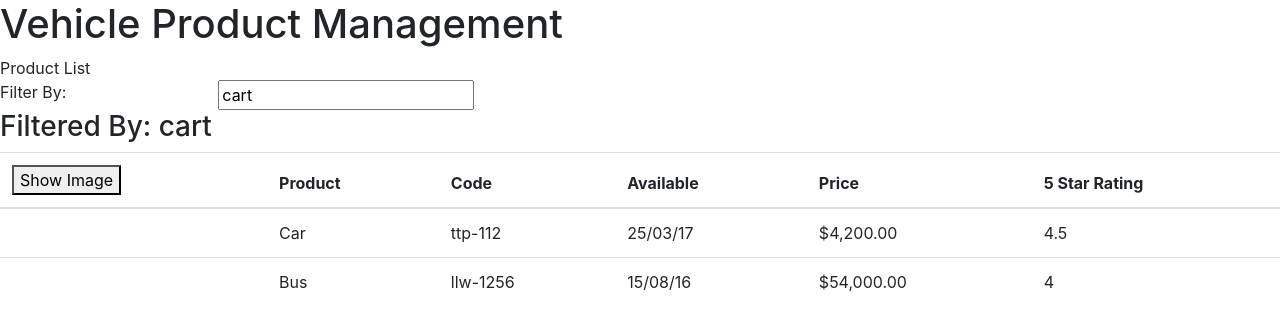
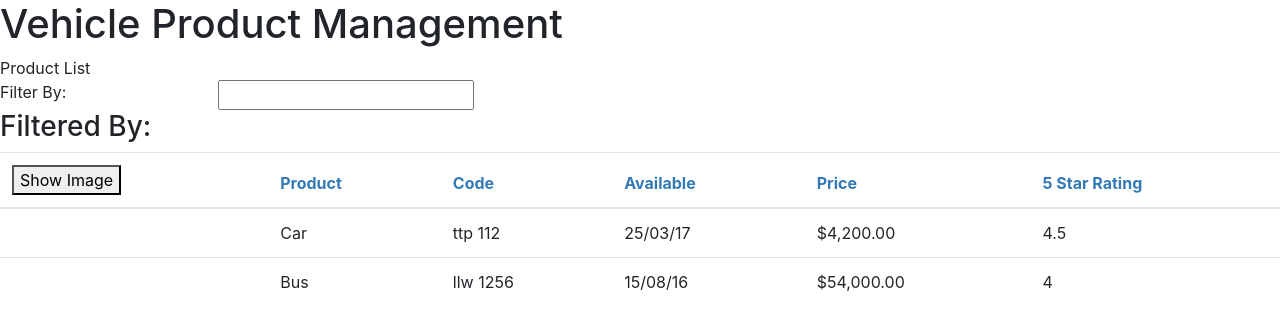
Before and after one commit to nuwansampath2007/project1, an Angular app: page / in a window 1280 px wide. Shown: the top 330 px of the page. Built offline with nearby package versions, Linux system fonts and the light colour scheme.

Commit message:
5th commit

```diff
--- a/src/app/app.module.ts
+++ b/src/app/app.module.ts
@@ -1,3 +1,4 @@
+import { ConvertToSpacesPipe } from './shared/convert-to-spaces.pipe';
 import { FormsModule } from '@angular/forms';
 import { BrowserModule } from '@angular/platform-browser';
 import { NgModule } from '@angular/core';
@@ -8,7 +9,8 @@
 @NgModule({
   declarations: [
     AppComponent,
-    ProductListComponent
+    ProductListComponent,
+    ConvertToSpacesPipe
   ],
   imports: [
     BrowserModule,
--- /dev/null
+++ b/src/app/products/product-list.component.css
@@ -0,0 +1,3 @@
+thead{
+    color: #337AB7;
+}
--- a/src/app/products/product-list.component.html
+++ b/src/app/products/product-list.component.html
@@ -34,7 +34,7 @@
                     </tr>
                 </thead>
                 <tbody>
-                    <tr *ngFor='let product of products'>
+                    <tr *ngFor='let product of filteredProducts'>
                         <td>
                             <img *ngIf='showImage'
                                 [src] = 'product.imageUrl'
@@ -44,7 +44,7 @@
                                 >
                         </td>
                         <td>{{product.productName}}</td>
-                        <td>{{product.productCode | lowercase }}</td>
+                        <td>{{product.productCode | lowercase | convertToSpaces: '-' }}</td>
                         <td>{{product.releaseDate | date:"dd/MM/yy"}}</td>
                         <td>{{product.price | currency:'USD':true:'1.2-2'}}</td>
                         <td>{{product.starRating}}</td>
--- a/src/app/products/product-list.component.ts
+++ b/src/app/products/product-list.component.ts
@@ -1,17 +1,29 @@
-import { Component } from '@angular/core';
+import { Component, OnInit } from '@angular/core';
+import { IProducts } from './product';
 
 @Component({
     selector: 'pm-products',
-    templateUrl: './product-list.component.html'
+    templateUrl: './product-list.component.html',
+    styleUrls: ['./product-list.component.css']
 })
 
-export class ProductListComponent{
+export class ProductListComponent implements OnInit{
     pageTitle: string = 'Product List';
     imageWidth: number = 50;
     imageMargin: number = 2;
     showImage: boolean = false;
-    listFilter: string = 'cart';
-    products: any[] = [
+
+    _listFilter: string;
+    get listFilter(): string{
+        return this._listFilter;
+    }
+    set listFilter(value: string){
+        this._listFilter = value;
+        this.filteredProducts = this.listFilter ? this.performFilter(this.listFilter): this.products;
+        }
+
+    filteredProducts: IProducts[];
+    products: IProducts[] = [
         {
             "productId":   2,
             "productName": "Car",
@@ -34,7 +46,21 @@
         }
     ];
 
+    constructor() {
+        this.filteredProducts = this.products;
+        this.listFilter = '';
+    }
+
+    performFilter(filterBy: string): IProducts[]{
+        filterBy => filterBy.toLocaleLowerCase;
+        return this.products.filter((product: IProducts) => product.productName.toLocaleLowerCase().indexOf(filterBy) !== -1);
+    }
+
     toggleImage(): void{
         this.showImage = !this.showImage;
     }
+
+    ngOnInit(): void{
+        console.log('In OnInit...');
+    }
 }
--- /dev/null
+++ b/src/app/products/product.ts
@@ -0,0 +1,10 @@
+export interface IProducts{
+    productId:   number;
+    productName: string;
+    productCode: string;
+    releaseDate: string;
+    description: string;
+    price: number;
+    starRating: number;
+    imageUrl: string;
+}
--- /dev/null
+++ b/src/app/shared/convert-to-spaces.pipe.ts
@@ -0,0 +1,11 @@
+import { Pipe, PipeTransform } from "@angular/core";
+
+@Pipe({
+    name: 'convertToSpaces'
+})
+export class ConvertToSpacesPipe implements PipeTransform{
+
+    transform(value: string, character: string): string{
+        return value.replace(character, ' ');
+    }
+}
```
